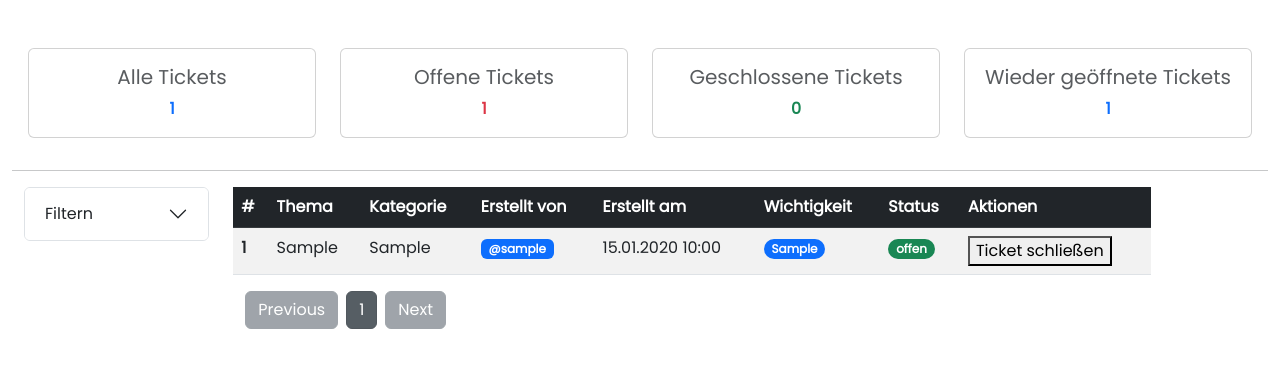
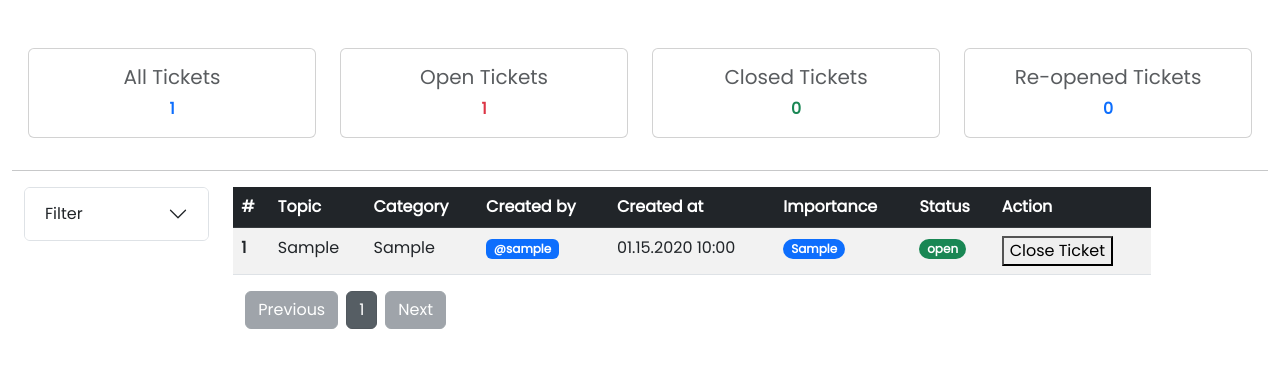
Before and after one commit to JiyanFontaine/PySupportTicket, a Flask app: page / in a window 1280 px wide. Shown: the part 56-424 px from the top of the page. Run offline with Flask 3, Linux system fonts and the light colour scheme; tables that the repository leaves empty hold one stand-in row (values such as "Sample post"); some libraries are stand-ins or nearby versions.

Commit message:
Update local and added "all ticket" counter

```diff
--- a/app.py
+++ b/app.py
@@ -1,5 +1,5 @@
 from flask import Flask, flash, redirect, render_template, request, url_for
-from flask_login import current_user
+from flask_login import current_user, login_required
 from flask_sqlalchemy import SQLAlchemy
 from sqlalchemy import *
 from datetime import datetime
@@ -29,6 +29,8 @@ def createApp():
             SupportTicket.status == "closed"
         ).count()
 
+        all_tickets = SupportTicket.query.filter(SupportTicket.id).count()
+
         users = User.query.all()
 
         # Rendern Sie das Template und übergeben Sie die Variablen an das Template
@@ -38,6 +40,7 @@ def createApp():
             users=users,
             pagination=tickets,
             closed_tickets=closed_tickets,
+            all_tickets=all_tickets,
         )
 
     @app.route("/filter", methods=["GET", "POST"])
@@ -74,29 +77,17 @@ def createApp():
             num_filtered_tickets=num_filtered_tickets,
             category=category,
             importance=importance,
-            status=status
+            status=status,
         )
 
-    """@app.route("/close_ticket/<int:ticket_id>", methods=["POST"])
+    @app.route("/close_ticket/<int:ticket_id>", methods=["POST"])
     def close_ticket(ticket_id):
-        ticket = SupportTicket.query.get(ticket_id)
-        if not ticket:
-            flash("Ticket not found.", "error")
-            return redirect(url_for("index"))
-
+        # close the ticket with the given id
+        ticket = SupportTicket.query.get_or_404(ticket_id)
         ticket.status = "closed"
-        ticket.closed_by = "Test Benutzer"
-        db.session.commit()
-
-        flash("Ticket closed successfully.", "success")
-        return redirect(url_for("index"))"""
-
-    @app.route("/close_ticket/<int:ticket_id>", methods=["POST"])
-    def close_ticket(id):
-        # close the ticket with the given id
-        ticket = SupportTicket.query.get_or_404(id)
-        ticket.status = "closed"
-        ticket.closed_by = "Test Benutzer"
+        ticket.closed_by = (
+            "Test Benutzer"  # TODO: Update to current_user from Flask-Login
+        )
         db.session.commit()
 
         # check if a filter was applied
@@ -128,7 +119,7 @@ def createApp():
             "Website not loading properly",
             "Missing information in profile",
         ]
-        categories = ["Hardware", "Software", "Netzwerk", "Sonstiges"]
+        categories = ["Hardware", "Software", "Network", "Other"]
         importances = ["low", "medium", "high"]
         users = User.query.all()
 
--- a/templates/index.html
+++ b/templates/index.html
@@ -9,16 +9,16 @@ Home - Flask Ticket System
          <div class="col">
             <div class="card" style="width: 18rem;">
                <div class="card-body text-center">
-                  <h5 class="card-title text-body-secondary">Alle Tickets</h5>
+                  <h5 class="card-title text-body-secondary">All Tickets</h5>
                   <!--<h6 class="card-subtitle mb-2 text-body-secondary">Card subtitle</h6>-->
-                  <p class="card-text text-primary"><b>{{ tickets.total }}</b></p>
+                  <p class="card-text text-primary"><b>{{ all_tickets }}</b></p>
                </div>
             </div>
          </div>
          <div class="col">
             <div class="card" style="width: 18rem;">
                <div class="card-body text-center">
-                  <h5 class="card-title text-body-secondary">Offene Tickets</h5>
+                  <h5 class="card-title text-body-secondary">Open Tickets</h5>
                   <!--<h6 class="card-subtitle mb-2 text-body-secondary">Card subtitle</h6>-->
                   <p class="card-text text-danger"><b>{{ tickets.total }}</b></p>
                </div>
@@ -27,7 +27,7 @@ Home - Flask Ticket System
          <div class="col">
             <div class="card" style="width: 18rem;">
                <div class="card-body text-center">
-                  <h5 class="card-title text-body-secondary">Geschlossene Tickets</h5>
+                  <h5 class="card-title text-body-secondary">Closed Tickets</h5>
                   <!--<h6 class="card-subtitle mb-2 text-body-secondary">Card subtitle</h6>-->
                   <p class="card-text text-success"><b>{{ closed_tickets }}</b></p>
                </div>
@@ -36,9 +36,9 @@ Home - Flask Ticket System
          <div class="col">
             <div class="card" style="width: 18rem;">
                <div class="card-body text-center">
-                  <h5 class="card-title text-body-secondary">Wieder geöffnete Tickets</h5>
+                  <h5 class="card-title text-body-secondary">Re-opened Tickets</h5>
                   <!--<h6 class="card-subtitle mb-2 text-body-secondary">Card subtitle</h6>-->
-                  <p class="card-text text-primary"><b>{{ tickets.total }}</b></p>
+                  <p class="card-text text-primary"><b>0</b></p>
                </div>
             </div>
          </div>
@@ -54,7 +54,7 @@ Home - Flask Ticket System
          <h2 class="accordion-header" id="filterHeader">
             <button class="accordion-button collapsed" type="button" data-bs-toggle="collapse"
                data-bs-target="#filterCollapse" aria-expanded="false" aria-controls="filterCollapse">
-            Filtern
+            Filter
             </button>
          </h2>
          <div id="filterCollapse" class="accordion-collapse collapse"
@@ -62,29 +62,29 @@ Home - Flask Ticket System
             <div class="accordion-body">
                <form method="GET" action="{{ url_for('filter') }}">
                   <div class="mb-3">
-                     <label for="category" class="form-label">Kategorie:</label>
+                     <label for="category" class="form-label">Category:</label>
                      <select name="category" id="category" class="form-select">
-                        <option value="">Alle</option>
+                        <option value="">All</option>
                         {% for category in categories %}
                         <option value="{{ category }}">{{ category }}</option>
                         {% endfor %}
                      </select>
                   </div>
                   <div class="mb-3">
-                     <label for="importance" class="form-label">Wichtigkeit:</label>
+                     <label for="importance" class="form-label">Importance:</label>
                      <select name="importance" id="importance" class="form-select">
-                        <option value="">Alle</option>
-                        <option value="low">Niedrig</option>
-                        <option value="medium">Mittel</option>
-                        <option value="high">Hoch</option>
+                        <option value="">All</option>
+                        <option value="low">Low</option>
+                        <option value="medium">Medium</option>
+                        <option value="high">High</option>
                      </select>
                   </div>
                   <div class="mb-3">
                      <label for="status" class="form-label">Status:</label>
                      <select name="status" id="status" class="form-select">
-                        <option value="">Alle</option>
-                        <option value="open">Offen</option>
-                        <option value="closed">Geschlossen</option>
+                        <option value="">All</option>
+                        <option value="open">open</option>
+                        <option value="closed">closed</option>
                      </select>
                   </div>
                   <span class="d-flex justify-content-evenly">
@@ -92,9 +92,9 @@ Home - Flask Ticket System
                      <svg xmlns="http://www.w3.org/2000/svg" width="16" height="16" fill="currentColor" class="bi bi-trash-fill" viewBox="0 0 16 16">
                         <path d="M2.5 1a1 1 0 0 0-1 1v1a1 1 0 0 0 1 1H3v9a2 2 0 0 0 2 2h6a2 2 0 0 0 2-2V4h.5a1 1 0 0 0 1-1V2a1 1 0 0 0-1-1H10a1 1 0 0 0-1-1H7a1 1 0 0 0-1 1H2.5zm3 4a.5.5 0 0 1 .5.5v7a.5.5 0 0 1-1 0v-7a.5.5 0 0 1 .5-.5zM8 5a.5.5 0 0 1 .5.5v7a.5.5 0 0 1-1 0v-7A.5.5 0 0 1 8 5zm3 .5v7a.5.5 0 0 1-1 0v-7a.5.5 0 0 1 1 0z"></path>
                      </svg>
-                     löschen
+                     delete
                   </a>
-                  <button type="submit" class="btn btn-primary">Anwenden</button>
+                  <button type="submit" class="btn btn-primary">Apply</button>
                   </span>
                </form>
             </div>
@@ -108,13 +108,13 @@ Home - Flask Ticket System
          <thead class="table-dark">
             <tr>
                <th>#</th>
-               <th>Thema</th>
-               <th>Kategorie</th>
-               <th>Erstellt von</th>
-               <th>Erstellt am</th>
-               <th>Wichtigkeit</th>
+               <th>Topic</th>
+               <th>Category</th>
+               <th>Created by</th>
+               <th>Created at</th>
+               <th>Importance</th>
                <th>Status</th>
-               <th>Aktionen</th>
+               <th>Action</th>
             </tr>
          </thead>
          <tbody>
@@ -124,7 +124,7 @@ Home - Flask Ticket System
                <td>{{ ticket.ticket_topic }}</td>
                <td>{{ ticket.category }}</td>
                <td><span class="badge text-bg-primary">@{{ ticket.opened_by_user.username }}</span></td>
-               <td>{{ ticket.created_at.strftime("%d.%m.%Y %H:%M") }}</td>
+               <td>{{ ticket.created_at.strftime("%m.%d.%Y %H:%M") }}</td>
                {% if ticket.importance.lower() == "high" %}
                <td><span class="badge rounded-pill text-bg-danger">{{ ticket.importance }}</span></td>
                {% elif ticket.importance.lower() == "medium" %}
@@ -135,16 +135,16 @@ Home - Flask Ticket System
                <td><span class="badge rounded-pill text-bg-primary">{{ ticket.importance }}</span></td>
                {% endif %}
                {% if ticket.status.lower() == "open" %}
-               <td><span class="badge rounded-pill text-bg-success">offen</span></td>
+               <td><span class="badge rounded-pill text-bg-success">{{ ticket.status }}</span></td>
                {% elif ticket.status.lower() == "closed" %}
-               <td><span class="badge rounded-pill text-bg-warning">geschlossen</span></td>
+               <td><span class="badge rounded-pill text-bg-warning">{{ ticket.status }}</span></td>
                {% else %}
                <td><span class="badge rounded-pill text-bg-warning">{{ ticket.status }}</span></td>
                {% endif %}
                <td>
                   <form method="POST" action="{{ url_for('close_ticket', ticket_id=ticket.id) }}">
                      {% if ticket.status != 'closed' %}
-                     <button type="submit">Ticket schließen</button>
+                     <button type="submit">Close Ticket</button>
                      {% endif %}
                   </form>
                </td>
```
